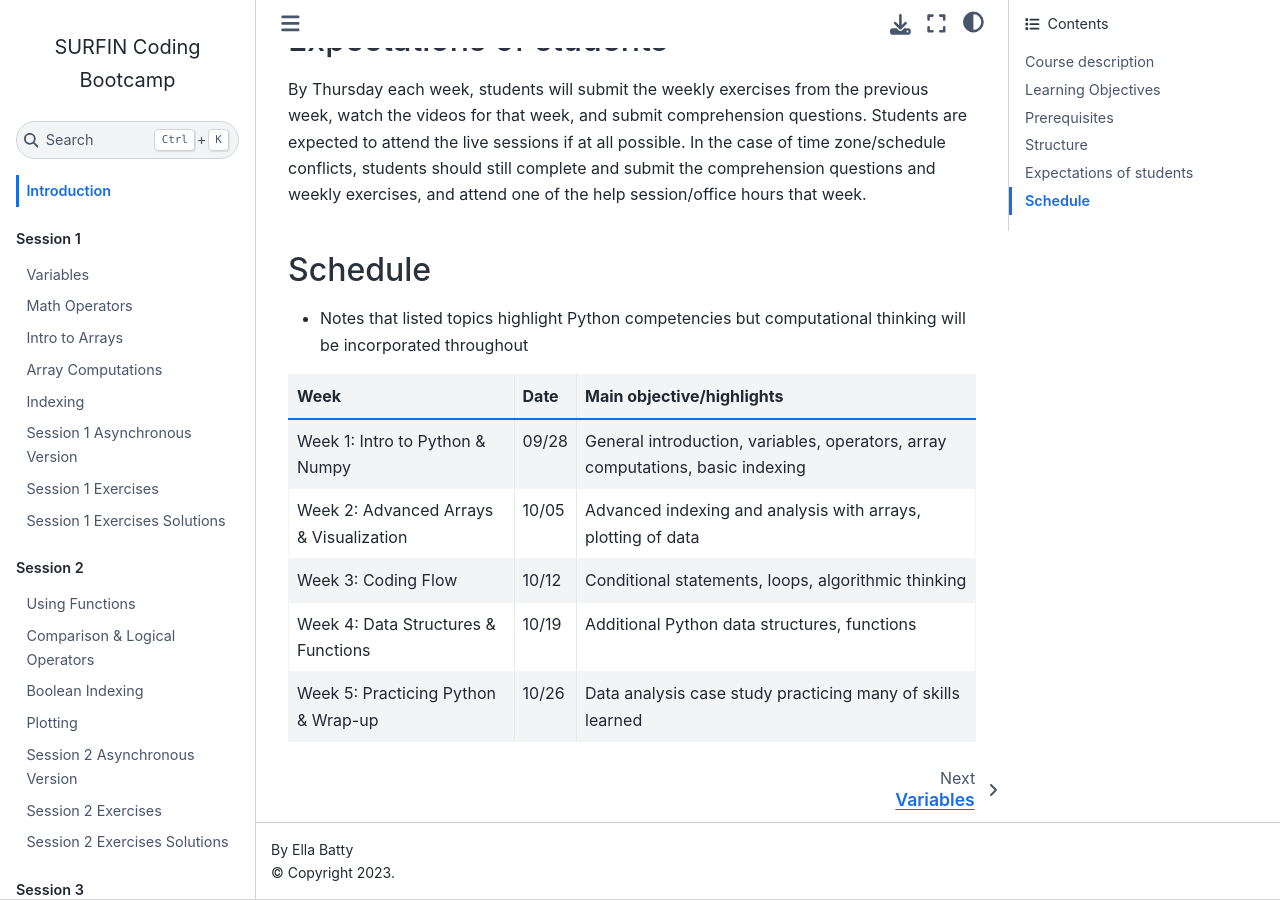
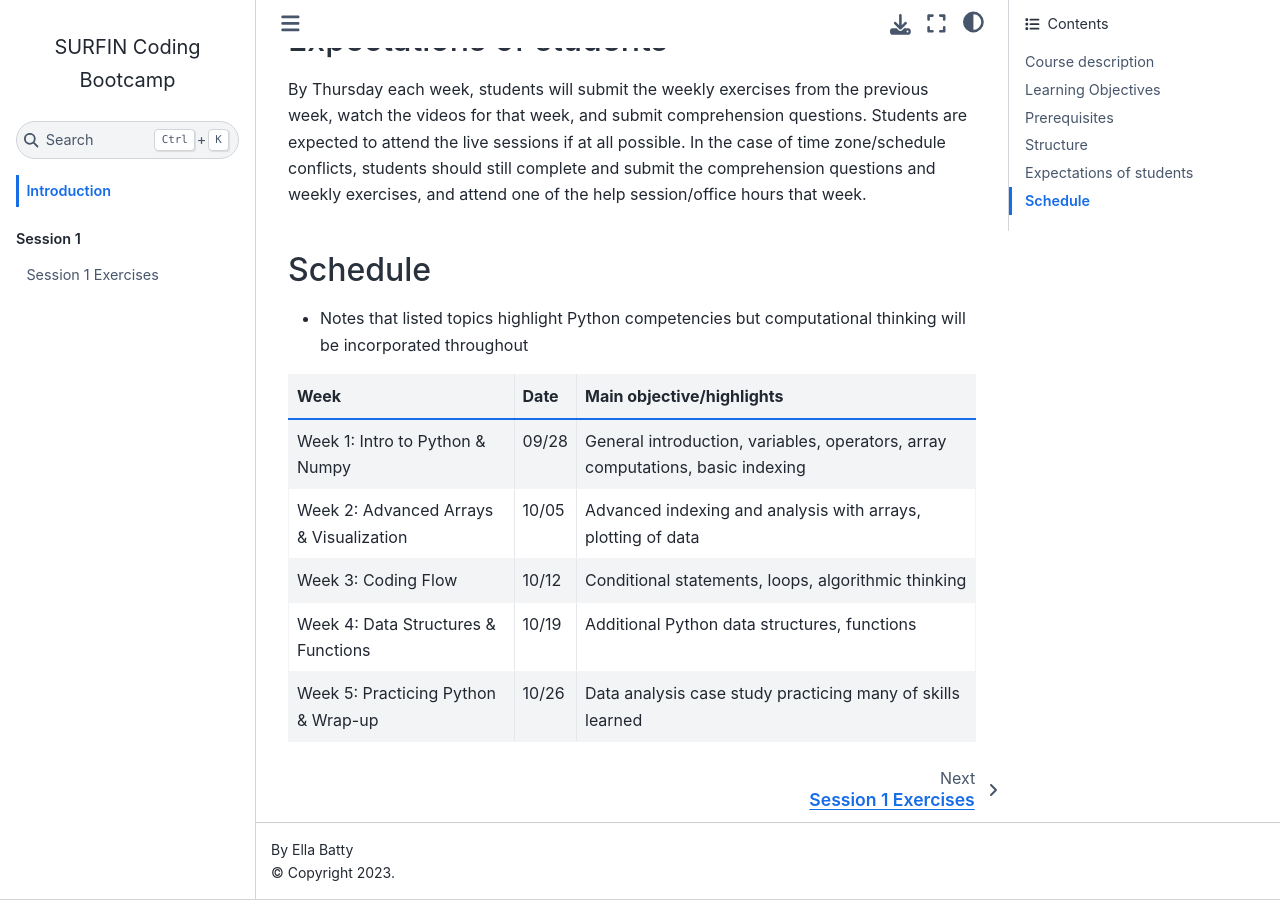
Before and after one commit to ebatty/CodingBootcamp, a Jupyter Book: the page built from intro.md, in a window 1280 px wide and 900 px high, scrolled down 1357 px. Built offline with Jupyter Book 1.0.4 settings and Sphinx 7.4.7 and the Sphinx Book theme 1.1.4, drawn with Linux system fonts in a browser that asks for light colours; pages that are not in the unit, such as notebooks, are missing from menus; some of the changed lines change nothing that is shown.

Commit message:
Update _toc.yml

```diff
--- a/_toc.yml
+++ b/_toc.yml
@@ -3,36 +3,37 @@ root: intro
 parts:
   - caption: Session 1
     chapters:
-    - file: content/Variables.ipynb
-    - file: content/MathOperators.ipynb
-    - file: content/IntrotoArrays.ipynb
-    - file: content/ArrayComputations.ipynb
-    - file: content/Indexing.ipynb
-    - file: content/Session1_Asynchronous.ipynb
+    # - file: content/Variables.ipynb
+    # - file: content/MathOperators.ipynb
+    # - file: content/IntrotoArrays.ipynb
+    # - file: content/ArrayComputations.ipynb
+    # - file: content/Indexing.ipynb
+    # - file: content/Session1_Asynchronous.ipynb
+    - file: content/Session1_Notes_Framework.ipynb
     - file: content/Session1_Exercises.ipynb
-    - file: content/Session1_Exercises_Solutions.ipynb
-  - caption: Session 2
-    chapters:
-    - file: content/UsingFunctions.ipynb
-    - file: content/ComparisonandLogicalOperators.ipynb
-    - file: content/BooleanIndexing.ipynb
-    - file: content/Plotting.ipynb
-    - file: content/Session2_Asynchronous.ipynb
-    - file: content/Session2_Exercises.ipynb
-    - file: content/Session2_Exercises_Solutions.ipynb
-  - caption: Session 3
-    chapters:
-    - file: content/IfStatements.ipynb
-    - file: content/ForLoops.ipynb
-    - file: content/Session3_Asynchronous.ipynb
-    - file: content/Session3_Exercises.ipynb
-  - caption: Session 4
-    chapters:
-    - file: content/Session4_AsynchronousVersion.ipynb
-    - file: content/Session4_Framework.ipynb
-  - caption: Session 5
-    chapters:
-    - file: content/PythonDataTypes.ipynb
-    - file: content/DNAParsing.ipynb
-    - file: content/WritingFunctions.ipynb
-    - file: content/FunctionsPractice.ipynb
+    # - file: content/Session1_Exercises_Solutions.ipynb
+  # - caption: Session 2
+  #   chapters:
+  #   - file: content/UsingFunctions.ipynb
+  #   - file: content/ComparisonandLogicalOperators.ipynb
+  #   - file: content/BooleanIndexing.ipynb
+  #   - file: content/Plotting.ipynb
+  #   - file: content/Session2_Asynchronous.ipynb
+  #   - file: content/Session2_Exercises.ipynb
+  #   - file: content/Session2_Exercises_Solutions.ipynb
+  # - caption: Session 3
+  #   chapters:
+  #   - file: content/IfStatements.ipynb
+  #   - file: content/ForLoops.ipynb
+  #   - file: content/Session3_Asynchronous.ipynb
+  #   - file: content/Session3_Exercises.ipynb
+  # - caption: Session 4
+  #   chapters:
+  #   - file: content/Session4_AsynchronousVersion.ipynb
+  #   - file: content/Session4_Framework.ipynb
+  # - caption: Session 5
+  #   chapters:
+  #   - file: content/PythonDataTypes.ipynb
+  #   - file: content/DNAParsing.ipynb
+  #   - file: content/WritingFunctions.ipynb
+  #   - file: content/FunctionsPractice.ipynb
```
